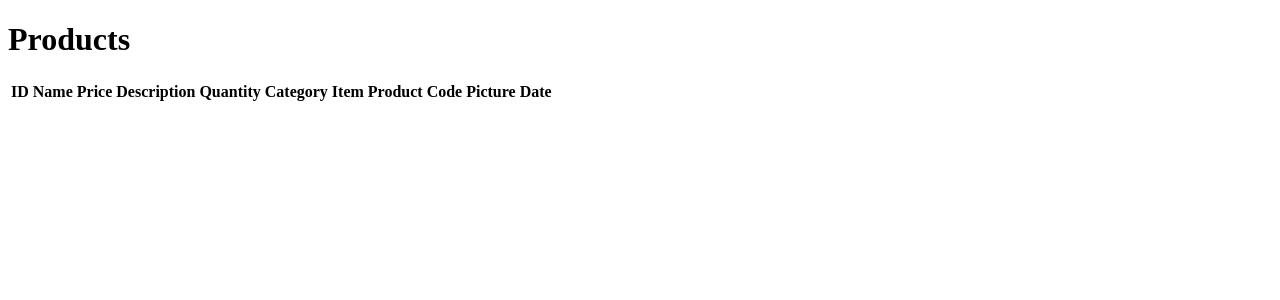
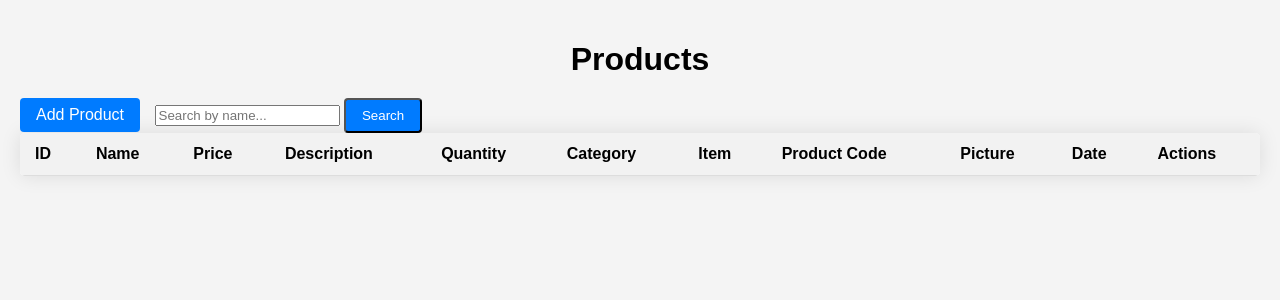
Before and after one commit to srinu5713/Ecommerce-With-Microservices, a Flask app: page /products in a window 1280 px wide. Shown: the top 300 px of the page. Run offline with Flask 3, Linux system fonts and the light colour scheme; data that the repository does not hold is empty.

Commit message:
CRUD op_1

```diff
--- a/app.py
+++ b/app.py
@@ -23,23 +23,22 @@ def login():
         email = request.form['email']
         password = request.form['password']
         cursor = conn.cursor()
-        cursor.execute('SELECT username FROM users WHERE email = %s AND password = %s', (email, password))
+        cursor.execute('SELECT username, user_type FROM users WHERE email = %s AND password = %s', (email, password))
         user = cursor.fetchone()
         cursor.close()
         if user:
-            cursor = conn.cursor()
-            cursor.execute('SELECT user_type FROM users WHERE email = %s', (email,))
-            user_type = cursor.fetchone()['user_type']
-            cursor.close()
-            if user_type == 'Admin':
+            if user['user_type'] == 'Admin':
                 return redirect(url_for('a_home'))
             else:
                 return redirect(url_for('u_home'))
         else:
             flash('Invalid email or password. Please try again.', 'error')
-            # Clear password field by passing empty string to the login.html template
-            return render_template('login.html', email=email, password='')
+            return render_template('login.html')  # Render login page again on failed login
     return render_template('login.html')
+
+@app.route('/logout', methods=['POST'])
+def logout():
+    return redirect(url_for('login'))
 
 @app.route('/signup', methods=['GET', 'POST'])
 def signup():
@@ -75,10 +74,6 @@ def a_home():
     # Check user session or authentication here before rendering the home page
     cur = conn.cursor()
     cur.execute("SELECT COUNT(*) FROM orders")
-    # c1=cur.fetchone()
-    print("-----------------------------------------------")
-    # print(c1)
-    print("-----------------------------------------------")
     orders_count = cur.fetchone()['COUNT(*)']
     cur.execute("SELECT COUNT(*) FROM users")
     users_count = cur.fetchone()['COUNT(*)']
@@ -87,10 +82,8 @@ def a_home():
     cur.close()
     return render_template('a_home.html', orders_count=orders_count, users_count=users_count, products_count=products_count)
 
-
 @app.route('/orders')
 def orders():
-    # Fetch orders from the database
     cursor = conn.cursor()
     cursor.execute('SELECT * FROM orders')
     orders = cursor.fetchall()
@@ -99,7 +92,6 @@ def orders():
 
 @app.route('/users')
 def users():
-    # Fetch users from the database
     cursor = conn.cursor()
     cursor.execute('SELECT * FROM users')
     users = cursor.fetchall()
@@ -108,13 +100,87 @@ def users():
 
 @app.route('/products')
 def products():
-    # Fetch products from the database
     cursor = conn.cursor()
     cursor.execute('SELECT * FROM products')
     products = cursor.fetchall()
     cursor.close()
     return render_template('products.html', products=products)
 
+@app.route('/add_product', methods=['GET', 'POST'])
+def add_product():
+    if request.method == 'POST':
+        # Retrieve form data
+        name = request.form['name']
+        price = request.form['price']
+        description = request.form['description']
+        quantity = request.form['quantity']
+        category = request.form['category']
+        item = request.form['item']
+        pcode = request.form['pcode']
+        picture = request.form['picture']
+        date = request.form['date']
+
+        cursor = conn.cursor()
+        try:
+            cursor.execute("INSERT INTO products (name, price, description, quantity, category, item, pcode, picture, date) VALUES (%s, %s, %s, %s, %s, %s, %s, %s, %s)",
+                           (name, price, description, quantity, category, item, pcode, picture, date))
+            conn.commit()
+            flash('Product added successfully!', 'success')
+            return redirect(url_for('products'))
+        except Exception as e:
+            flash('An error occurred while adding the product. Please try again.', 'error')
+            conn.rollback()
+        finally:
+            cursor.close()
+    return render_template('add_product.html')
+
+@app.route('/edit_product/<int:product_id>', methods=['GET', 'POST'])
+def edit_product(product_id):
+    cursor = conn.cursor()
+    cursor.execute("SELECT * FROM products WHERE id = %s", (product_id,))
+    product = cursor.fetchone()
+    cursor.close()
+
+    if request.method == 'POST':
+        # Retrieve form data
+        name = request.form['name']
+        price = request.form['price']
+        description = request.form['description']
+        quantity = request.form['quantity']
+        category = request.form['category']
+        item = request.form['item']
+        pcode = request.form['pcode']
+        picture = request.form['picture']
+        date = request.form['date']
+
+        cursor = conn.cursor()
+        try:
+            cursor.execute("UPDATE products SET name = %s, price = %s, description = %s, quantity = %s, category = %s, item = %s, pcode = %s, picture = %s, date = %s WHERE id = %s",
+                           (name, price, description, quantity, category, item, pcode, picture, date, product_id))
+            conn.commit()
+            flash('Product updated successfully!', 'success')
+            return redirect(url_for('products'))
+        except Exception as e:
+            flash('An error occurred while updating the product. Please try again.', 'error')
+            conn.rollback()
+        finally:
+            cursor.close()
+    return render_template('edit_product.html', product=product)
+
+@app.route('/delete_product/<int:product_id>', methods=['GET', 'POST'])
+def delete_product(product_id):
+    if request.method == 'POST':
+        cursor = conn.cursor()
+        try:
+            cursor.execute("DELETE FROM products WHERE id = %s", (product_id,))
+            conn.commit()
+            flash('Product deleted successfully!', 'success')
+        except Exception as e:
+            flash('An error occurred while deleting the product. Please try again.', 'error')
+            conn.rollback()
+        finally:
+            cursor.close()
+    return redirect(url_for('products'))
 
 if __name__ == '__main__':
     app.run(debug=True)
--- a/templates/products.html
+++ b/templates/products.html
@@ -4,9 +4,61 @@
     <meta charset="UTF-8">
     <meta name="viewport" content="width=device-width, initial-scale=1.0">
     <title>Products</title>
+    <style>
+        body {
+            font-family: Arial, sans-serif;
+            background-color: #f4f4f4;
+            margin: 0;
+            padding: 20px;
+        }
+        h1 {
+            text-align: center;
+            margin-bottom: 20px;
+        }
+        table {
+            width: 100%;
+            border-collapse: collapse;
+            background-color: #fff;
+            border-radius: 5px;
+            overflow: hidden;
+            box-shadow: 0 0 20px rgba(0, 0, 0, 0.1);
+            margin-bottom: 20px;
+        }
+        th, td {
+            padding: 12px 15px;
+            text-align: left;
+            border-bottom: 1px solid #ddd;
+        }
+        th {
+            background-color: #f2f2f2;
+            font-weight: bold;
+        }
+        tr:hover {
+            background-color: #f2f2f2;
+        }
+        .btn {
+            display: inline-block;
+            background-color: #007bff;
+            color: #fff;
+            padding: 8px 16px;
+            border-radius: 4px;
+            text-decoration: none;
+            margin-right: 10px;
+        }
+        .btn:hover {
+            background-color: #0056b3;
+        }
+    </style>
 </head>
 <body>
     <h1>Products</h1>
+    <div>
+        <a href="/add_product" class="btn">Add Product</a>
+        <form action="/search_product" method="GET" style="display: inline-block;">
+            <input type="text" name="search_query" placeholder="Search by name...">
+            <button type="submit" class="btn">Search</button>
+        </form>
+    </div>
     <table>
         <tr>
             <th>ID</th>
@@ -19,19 +71,26 @@
             <th>Product Code</th>
             <th>Picture</th>
             <th>Date</th>
+            <th>Actions</th>
         </tr>
         {% for product in products %}
         <tr>
             <td>{{ product.id }}</td>
-            <td>{{ product.pName }}</td>
+            <td>{{ product.name }}</td>
             <td>{{ product.price }}</td>
             <td>{{ product.description }}</td>
             <td>{{ product.quantity }}</td>
             <td>{{ product.category }}</td>
             <td>{{ product.item }}</td>
-            <td>{{ product.pCode }}</td>
+            <td>{{ product.pcode }}</td>
             <td>{{ product.picture }}</td>
             <td>{{ product.date }}</td>
+            <td>
+                <a href="/edit_product/{{ product.id }}" class="btn">Edit</a>
+                <form action="/delete_product/{{ product.id }}" method="POST" style="display: inline-block;">
+                    <button type="submit" class="btn">Delete</button>
+                </form>
+            </td>
         </tr>
         {% endfor %}
     </table>
```
Also changed, not shown: templates/add_product.html (added, +34 -0 lines), templates/edit_product.html (added, +33 -0 lines).
